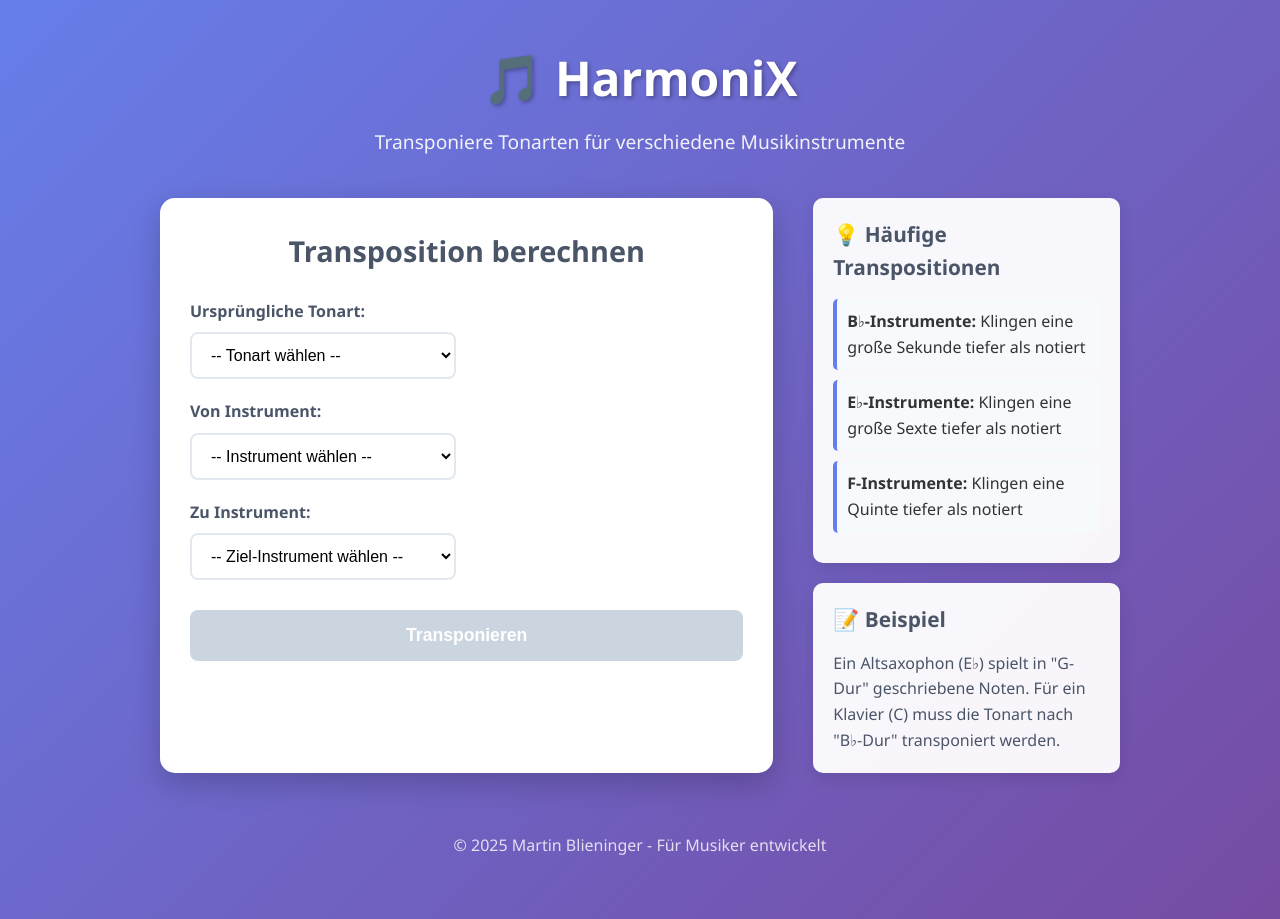
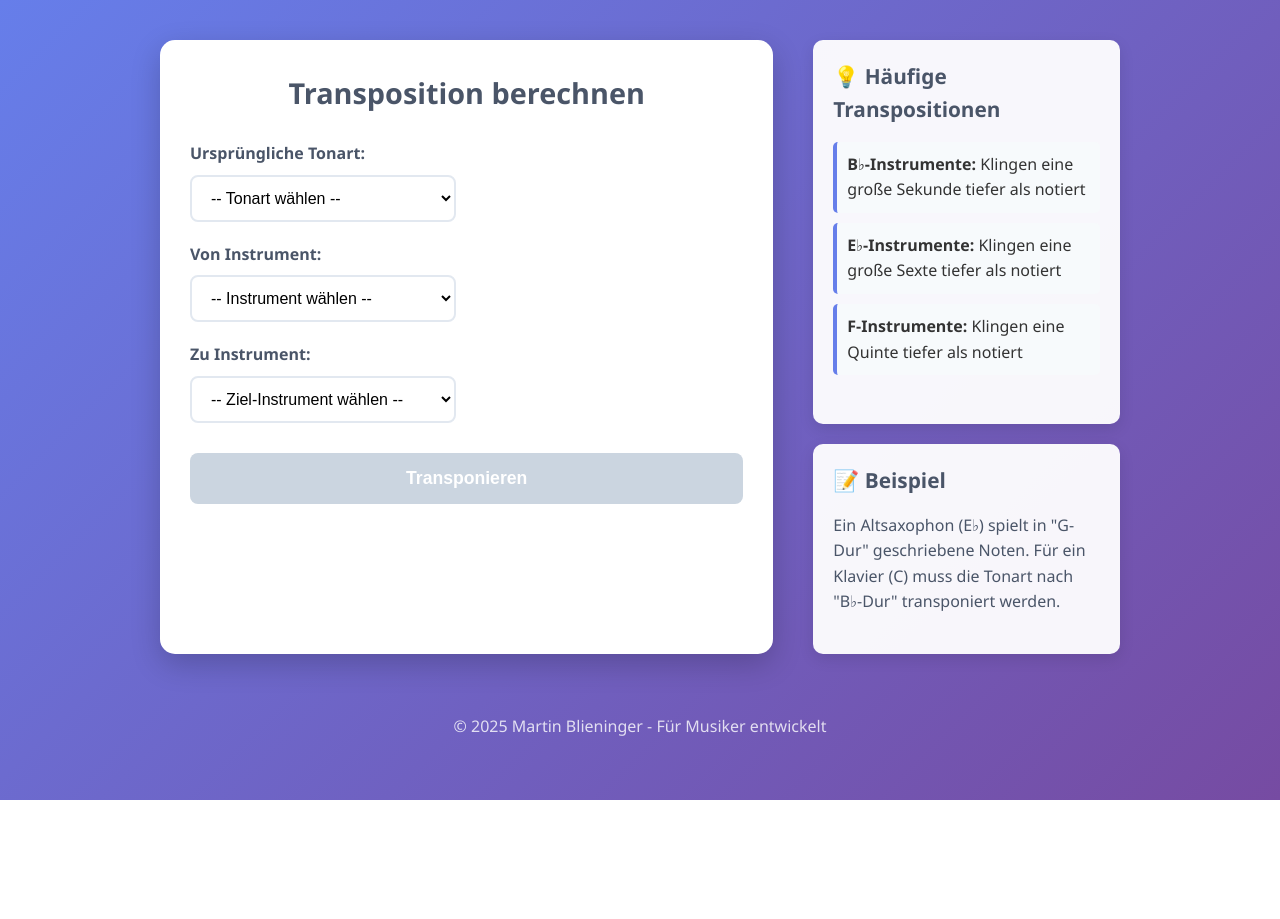
Before and after one commit to cracky22/HarmoniX, a website: page index.html in a window 1280 px wide. After the commit the page ends 800 px from the top, so only its background shows below. Drawn offline with Linux system fonts and the light colour scheme.

Commit message:
Entferne Header-Bereich aus index.html

```diff
--- a/index.html
+++ b/index.html
@@ -9,11 +9,6 @@
 </head>
 <body>
     <div class="container">
-        <header>
-            <h1>🎵 HarmoniX</h1>
-            <p>Transponiere Tonarten für verschiedene Musikinstrumente</p>
-        </header>
-
         <main>
             <div class="card">
                 <h2>Transposition berechnen</h2>
```
